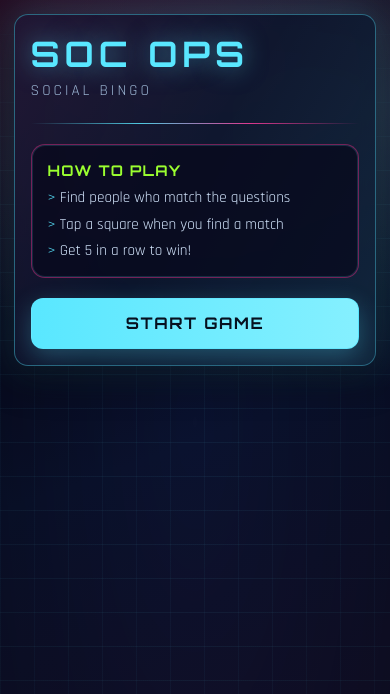
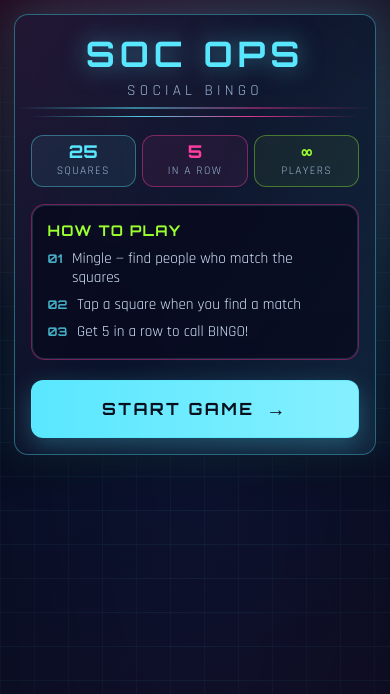
Before and after one commit to Novari-susara/check_ws, a FastAPI app: page / in a window 390 px wide. Shown: the top 694 px of the page. Run offline with FastAPI, Linux system fonts and the light colour scheme.

Commit message:
feat: enhanced Cyberpunk landing page for start screen
- Glitch text animation on brand title (magenta/lime clip-path keyframes)
- Animated scan-line sweep across the panel
- Stat badges row: 25 Squares / 5 In a Row / ∞ Players
- Numbered how-to-play steps with Orbitron step-num labels
- Staggered fade-up reveal animations (0s, 0.1s, 0.2s, 0.3s, 0.45s delays)
- neon-btn--launch variant with animated → arrow
- Mobile responsive tweaks for stat badges
- All 25 tests pass, ruff clean

Agent-Logs-Url: https://github.com/Novari-susara/check_ws/sessions/e7d4d67e-59ab-4ded-ab6c-14d6fe963e62

Co-authored-by: Novari-susara <264917376+Novari-susara@users.noreply.github.com>

```diff
--- a/app/static/css/app.css
+++ b/app/static/css/app.css
@@ -245,9 +245,44 @@ button:disabled {
     pointer-events: none;
 }
 
+/* Animated scan-line sweep across the panel */
+.panel-scan-line {
+    position: absolute;
+    inset: 0;
+    pointer-events: none;
+    z-index: 0;
+    overflow: hidden;
+    border-radius: inherit;
+}
+
+.panel-scan-line::after {
+    content: "";
+    position: absolute;
+    left: 0;
+    right: 0;
+    height: 2px;
+    background: linear-gradient(90deg, transparent, rgba(89, 231, 255, 0.55), rgba(255, 62, 159, 0.45), transparent);
+    animation: scan-sweep 5s ease-in-out infinite;
+    top: -2px;
+}
+
+@keyframes scan-sweep {
+    0%   { top: -2px; opacity: 0; }
+    5%   { opacity: 1; }
+    95%  { opacity: 0.6; }
+    100% { top: 100%; opacity: 0; }
+}
+
 .panel-content {
     position: relative;
     z-index: 1;
+}
+
+/* Brand / hero */
+.brand-wrap {
+    text-align: center;
+    margin-bottom: 1rem;
+    animation: fade-up 0.5s ease-out both;
 }
 
 .brand {
@@ -258,20 +293,110 @@ button:disabled {
     margin: 0;
     color: var(--neon-cyan);
     text-shadow: 0 0 24px rgba(89, 231, 255, 0.5);
+    position: relative;
+    display: inline-block;
+}
+
+/* Glitch effect on the brand title */
+.brand--glitch::before,
+.brand--glitch::after {
+    content: attr(data-text);
+    position: absolute;
+    inset: 0;
+    text-shadow: none;
+    pointer-events: none;
+    overflow: hidden;
+}
+
+.brand--glitch::before {
+    color: var(--neon-magenta);
+    clip-path: polygon(0 15%, 100% 15%, 100% 40%, 0 40%);
+    animation: glitch-top 6s steps(1) infinite;
+}
+
+.brand--glitch::after {
+    color: var(--neon-lime);
+    clip-path: polygon(0 65%, 100% 65%, 100% 85%, 0 85%);
+    animation: glitch-bot 6s steps(1) infinite;
+}
+
+@keyframes glitch-top {
+    0%, 88%, 100% { transform: none; opacity: 0; }
+    89%            { transform: translate(-3px, -2px); opacity: 0.7; }
+    91%            { transform: translate(3px,  1px); opacity: 0.5; }
+    93%            { transform: translate(-2px, 0);   opacity: 0; }
+}
+
+@keyframes glitch-bot {
+    0%, 84%, 100% { transform: none; opacity: 0; }
+    85%            { transform: translate(3px, 2px); opacity: 0.6; }
+    87%            { transform: translate(-2px, -1px); opacity: 0.4; }
+    89%            { transform: none; opacity: 0; }
 }
 
 .subtitle {
-    margin: 0.35rem 0 1.4rem;
+    margin: 0.35rem 0 0;
     font-size: clamp(0.95rem, 2.8vw, 1.25rem);
-    letter-spacing: 0.2em;
+    letter-spacing: 0.28em;
     text-transform: uppercase;
     color: var(--text-soft);
 }
 
 .neon-rule {
     height: 1px;
-    margin: 0 0 1.3rem;
+    margin: 1rem 0 1.1rem;
     background: linear-gradient(90deg, transparent, rgba(89, 231, 255, 0.85), rgba(255, 62, 159, 0.85), transparent);
+    animation: fade-up 0.5s 0.1s ease-out both;
+}
+
+/* Stat badges row */
+.stat-row {
+    display: flex;
+    gap: 0.65rem;
+    justify-content: center;
+    margin-bottom: 1.1rem;
+    animation: fade-up 0.5s 0.2s ease-out both;
+}
+
+.stat-badge {
+    flex: 1;
+    max-width: 120px;
+    display: flex;
+    flex-direction: column;
+    align-items: center;
+    gap: 0.18rem;
+    border: 1px solid rgba(89, 231, 255, 0.38);
+    border-radius: 12px;
+    background: rgba(89, 231, 255, 0.07);
+    padding: 0.55rem 0.5rem;
+}
+
+.stat-badge--magenta {
+    border-color: rgba(255, 62, 159, 0.42);
+    background: rgba(255, 62, 159, 0.07);
+}
+
+.stat-badge--lime {
+    border-color: rgba(155, 255, 48, 0.38);
+    background: rgba(155, 255, 48, 0.06);
+}
+
+.stat-value {
+    font-family: "Orbitron", monospace;
+    font-size: 1.35rem;
+    font-weight: 800;
+    color: var(--neon-cyan);
+    line-height: 1;
+}
+
+.stat-badge--magenta .stat-value { color: var(--neon-magenta); }
+.stat-badge--lime    .stat-value { color: var(--neon-lime); }
+
+.stat-label {
+    font-size: 0.72rem;
+    letter-spacing: 0.12em;
+    text-transform: uppercase;
+    color: var(--text-soft);
 }
 
 .how-card {
@@ -281,10 +406,11 @@ button:disabled {
     padding: 1rem 1rem 1.1rem;
     margin-bottom: 1.25rem;
     box-shadow: inset 0 0 0 1px rgba(89, 231, 255, 0.15);
+    animation: fade-up 0.5s 0.3s ease-out both;
 }
 
 .how-title {
-    margin: 0 0 0.5rem;
+    margin: 0 0 0.55rem;
     color: var(--neon-lime);
     text-transform: uppercase;
     font-family: "Orbitron", "Rajdhani", sans-serif;
@@ -299,12 +425,31 @@ button:disabled {
     color: #d6e8ff;
     font-size: 1.05rem;
     display: grid;
-    gap: 0.45rem;
+    gap: 0.5rem;
+}
+
+.how-list--steps li {
+    display: flex;
+    align-items: baseline;
+    gap: 0.6rem;
+}
+
+.step-num {
+    font-family: "Orbitron", monospace;
+    font-size: 0.75rem;
+    font-weight: 700;
+    color: var(--neon-cyan);
+    opacity: 0.75;
+    flex-shrink: 0;
 }
 
 .how-list li::before {
     content: "> ";
     color: var(--neon-cyan);
+}
+
+.how-list--steps li::before {
+    content: none;
 }
 
 .neon-btn {
@@ -333,11 +478,44 @@ button:disabled {
     filter: brightness(0.96);
 }
 
+/* Launch button variant — larger with arrow */
+.neon-btn--launch {
+    display: flex;
+    align-items: center;
+    justify-content: center;
+    gap: 0.75rem;
+    padding: 1rem 1.25rem;
+    font-size: 1.05rem;
+    letter-spacing: 0.14em;
+    animation: fade-up 0.5s 0.45s ease-out both;
+}
+
+.btn-arrow {
+    font-size: 1.2rem;
+    transition: transform 150ms ease;
+}
+
+.neon-btn--launch:hover .btn-arrow {
+    transform: translateX(4px);
+}
+
 .neon-btn-magenta {
     color: #fff;
     background: linear-gradient(90deg, #b72be7, var(--neon-magenta));
     border-color: rgba(255, 62, 159, 0.78);
     box-shadow: 0 10px 30px rgba(255, 62, 159, 0.32);
+}
+
+/* Staggered reveal animation */
+@keyframes fade-up {
+    from {
+        opacity: 0;
+        transform: translateY(14px);
+    }
+    to {
+        opacity: 1;
+        transform: translateY(0);
+    }
 }
 
 .game-shell {
@@ -539,6 +717,18 @@ button:focus-visible {
         border-radius: 14px;
     }
 
+    .stat-row {
+        gap: 0.4rem;
+    }
+
+    .stat-badge {
+        padding: 0.45rem 0.35rem;
+    }
+
+    .stat-value {
+        font-size: 1.1rem;
+    }
+
     .how-list {
         font-size: 0.95rem;
     }
--- a/app/templates/components/start_screen.html
+++ b/app/templates/components/start_screen.html
@@ -1,26 +1,47 @@
 <div id="game-container">
 <div class="start-screen">
     <section class="neon-panel" aria-labelledby="start-title">
+        <div class="panel-scan-line" aria-hidden="true"></div>
         <div class="panel-content">
-            <h1 id="start-title" class="brand">Soc Ops</h1>
-            <p class="subtitle">Social Bingo</p>
+
+            <div class="brand-wrap">
+                <h1 id="start-title" class="brand brand--glitch" data-text="Soc Ops">Soc Ops</h1>
+                <p class="subtitle">Social Bingo</p>
+            </div>
+
             <div class="neon-rule" aria-hidden="true"></div>
+
+            <div class="stat-row" aria-label="Game stats">
+                <div class="stat-badge">
+                    <span class="stat-value">25</span>
+                    <span class="stat-label">Squares</span>
+                </div>
+                <div class="stat-badge stat-badge--magenta">
+                    <span class="stat-value">5</span>
+                    <span class="stat-label">In a Row</span>
+                </div>
+                <div class="stat-badge stat-badge--lime">
+                    <span class="stat-value">∞</span>
+                    <span class="stat-label">Players</span>
+                </div>
+            </div>
 
             <div class="how-card">
                 <h2 class="how-title">How to play</h2>
-                <ul class="how-list">
-                    <li>Find people who match the questions</li>
-                    <li>Tap a square when you find a match</li>
-                    <li>Get 5 in a row to win!</li>
-                </ul>
+                <ol class="how-list how-list--steps">
+                    <li><span class="step-num">01</span> Mingle — find people who match the squares</li>
+                    <li><span class="step-num">02</span> Tap a square when you find a match</li>
+                    <li><span class="step-num">03</span> Get 5 in a row to call BINGO!</li>
+                </ol>
             </div>
 
             <button
                 hx-post="/start"
                 hx-target="#game-container"
                 hx-swap="outerHTML"
-                class="neon-btn">
-                Start Game
+                class="neon-btn neon-btn--launch">
+                <span class="btn-label">Start Game</span>
+                <span class="btn-arrow" aria-hidden="true">→</span>
             </button>
         </div>
     </section>
```
